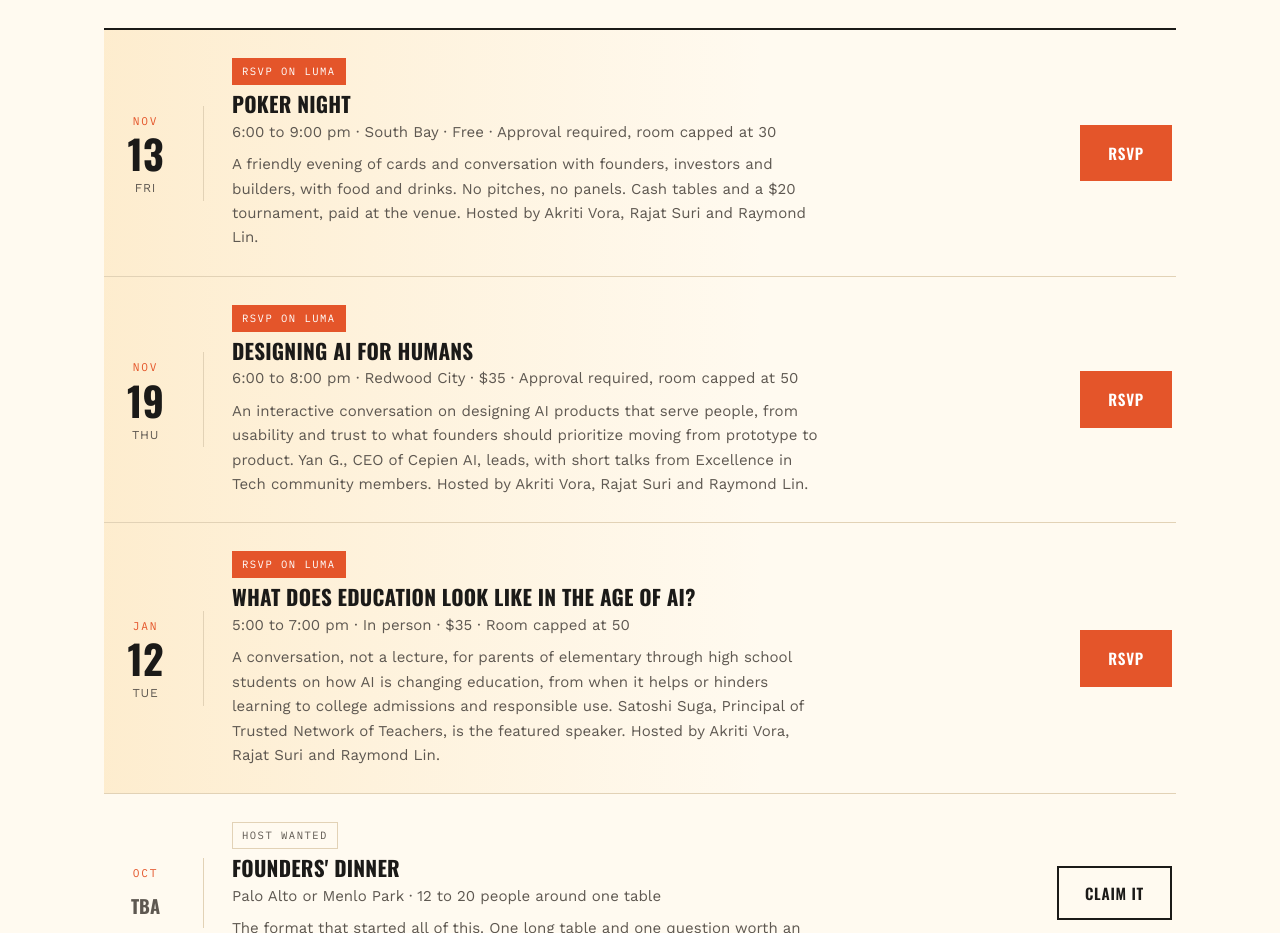
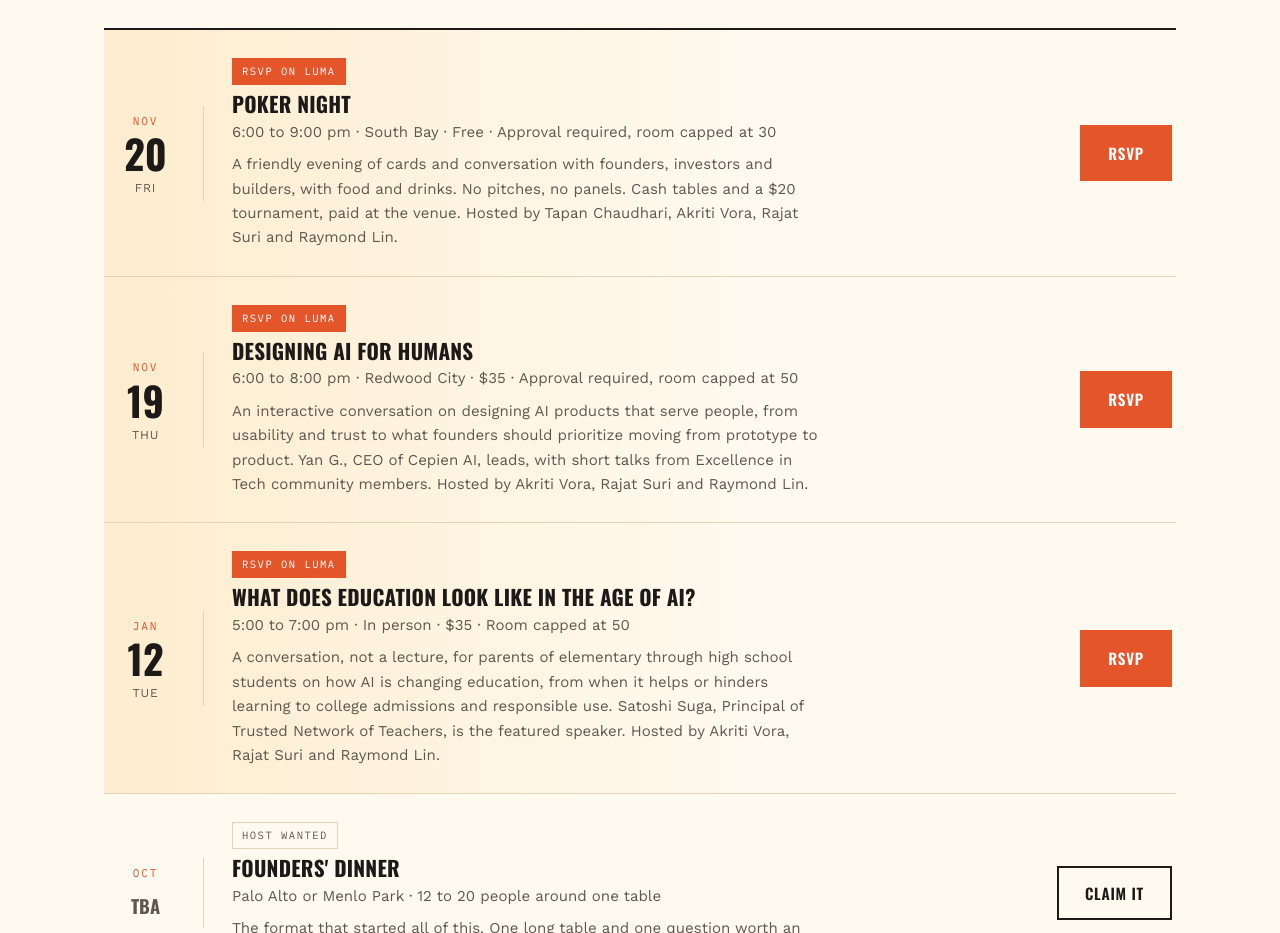
Before and after one commit to randor1234/southbayrenaissance, a plain HTML site: page index.html in a window 1280 px wide. Shown: the part 2500-3433 px from the top of the page. Drawn offline with nearby package versions, Linux system fonts and the light colour scheme; a script that the page names is missing.

Commit message:
Reschedule Poker Night to Nov 20
Co-Authored-By: Claude Opus 5.5 <noreply@anthropic.com>
Claude-Session: https://claude.ai/code/session_01T3rKLUfzGrPLufgo9KgNtR

```diff
--- a/index.html
+++ b/index.html
@@ -548,14 +548,14 @@ a:focus-visible, .way:focus-visible{outline:3px solid var(--orange); outline-off
       <div class="ev open">
         <div class="dchip">
           <span class="mo">Nov</span>
-          <span class="dy">13</span>
+          <span class="dy">20</span>
           <span class="wd">Fri</span>
         </div>
         <div>
           <span class="badge live">RSVP on Luma</span>
           <h3>Poker Night</h3>
           <p class="meta">6:00 to 9:00 pm &middot; South Bay &middot; Free &middot; Approval required, room capped at 30</p>
-          <p class="desc">A friendly evening of cards and conversation with founders, investors and builders, with food and drinks. No pitches, no panels. Cash tables and a $20 tournament, paid at the venue. Hosted by Akriti Vora, Rajat Suri and Raymond Lin.</p>
+          <p class="desc">A friendly evening of cards and conversation with founders, investors and builders, with food and drinks. No pitches, no panels. Cash tables and a $20 tournament, paid at the venue. Hosted by Tapan Chaudhari, Akriti Vora, Rajat Suri and Raymond Lin.</p>
         </div>
         <a class="btn btn-primary" href="https://luma.com/xshwh9lo" target="_blank" rel="noopener">RSVP</a>
       </div>
```
